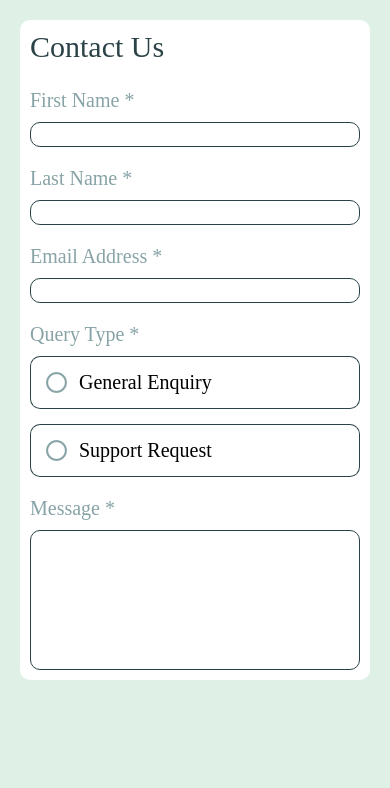
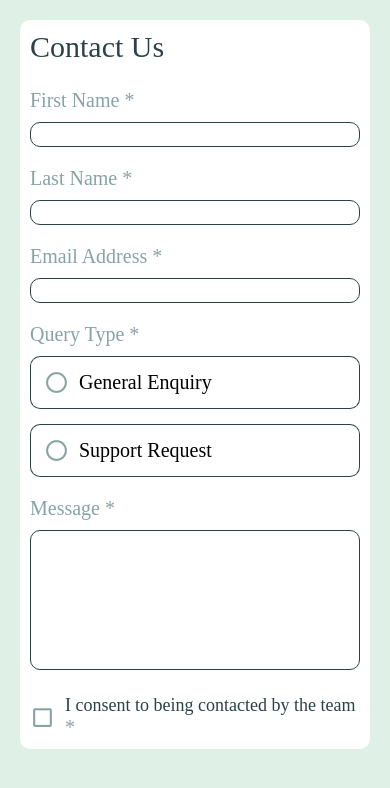
Before and after one commit to Mahamadou-Nouridine/react-native-contact-form, a React Native app: screen / in a window 390 px wide. Shown: the top 788 px of the page. Built offline with nearby package versions, Linux system fonts and the light colour scheme.

Commit message:
Add consent acceptation checkbox

```diff
--- a/App.tsx
+++ b/App.tsx
@@ -20,11 +20,17 @@ import {colors} from './constants/color';
 import FormAction from './components/FormAction';
 import InputElement from './components/InputElement';
 import useTextRadioElement from './components/TextRadioElement';
+import useTextCheckElement from './components/TextCheckElement';
 
 function App(): React.JSX.Element {
   const isDarkMode = useColorScheme() === 'dark';
   const {TextRadioElement} = useTextRadioElement({
     select: ['General Enquiry', 'Support Request'],
+  });
+
+  const {TextCheckElement} = useTextCheckElement({
+    label: 'I consent to being contacted by the team',
+    required: true,
   });
 
   return (
@@ -52,6 +58,7 @@ function App(): React.JSX.Element {
               <TextInput style={styles.textInput} numberOfLines={6} multiline />
             </FormAction>
           </View>
+          {TextCheckElement}
         </View>
       </ScrollView>
     </SafeAreaView>
--- /dev/null
+++ b/components/TextCheckElement.tsx
@@ -0,0 +1,69 @@
+import React, {useState} from 'react';
+import {Pressable, StyleSheet, Text} from 'react-native';
+import {colors} from '../constants/color';
+import Icon from 'react-native-vector-icons/MaterialCommunityIcons';
+
+interface props {
+  label: string;
+  checked?: boolean;
+  toggle: () => void;
+  required?: boolean;
+}
+
+const TextCheckElement: React.FC<props> = ({
+  label,
+  checked,
+  toggle,
+  required,
+}) => {
+  return (
+    <Pressable onPress={toggle} style={styles.input}>
+      <Icon
+        name={`${checked ? 'checkbox-marked' : 'checkbox-blank-outline'}`}
+        size={25}
+        color={colors.neutral.grey500}
+      />
+      <Text style={styles.inputText}>
+        {label} {required && <Text style={styles.requiredStar}>*</Text>}
+      </Text>
+    </Pressable>
+  );
+};
+
+const useTextCheckElement = ({
+  label,
+  required,
+}: {
+  label: string;
+  required?: boolean;
+}) => {
+  const [checked, setChecked] = useState(false);
+  const toggle = () => setChecked(!checked);
+  return {
+    checked,
+    setChecked,
+    TextCheckElement: TextCheckElement({label, checked, toggle, required}),
+  };
+};
+
+export default useTextCheckElement;
+
+const styles = StyleSheet.create({
+  input: {
+    flexDirection: 'row',
+    alignItems: 'center',
+    gap: 10,
+  },
+  inputText: {
+    fontSize: 18,
+    fontFamily: 'Karla-Regular',
+    color: colors.neutral.grey900,
+  },
+  radioContainer: {
+    gap: 15,
+  },
+  requiredStar: {
+    color: colors.neutral.grey500,
+    fontSize: 20,
+  },
+});
```
